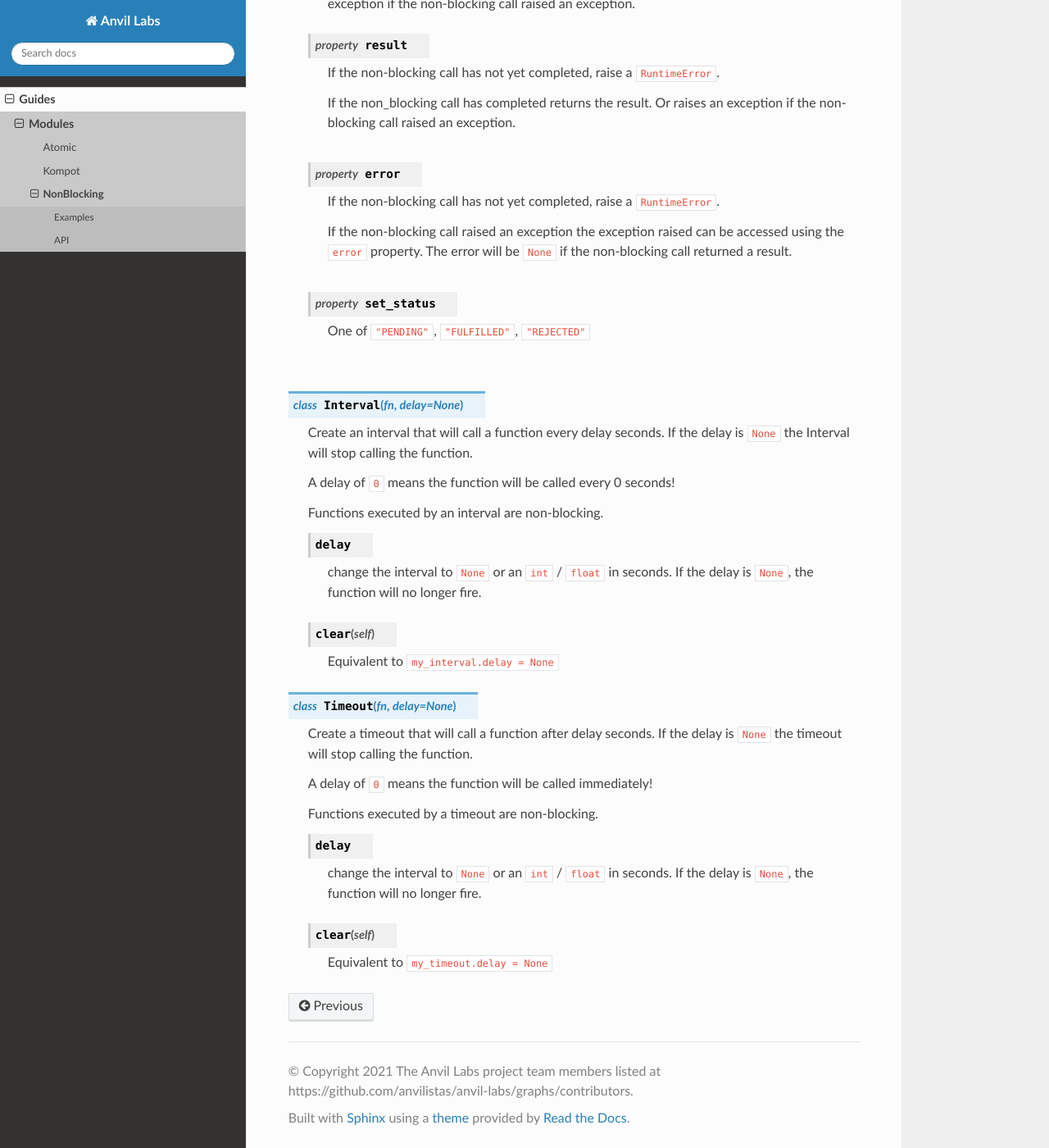
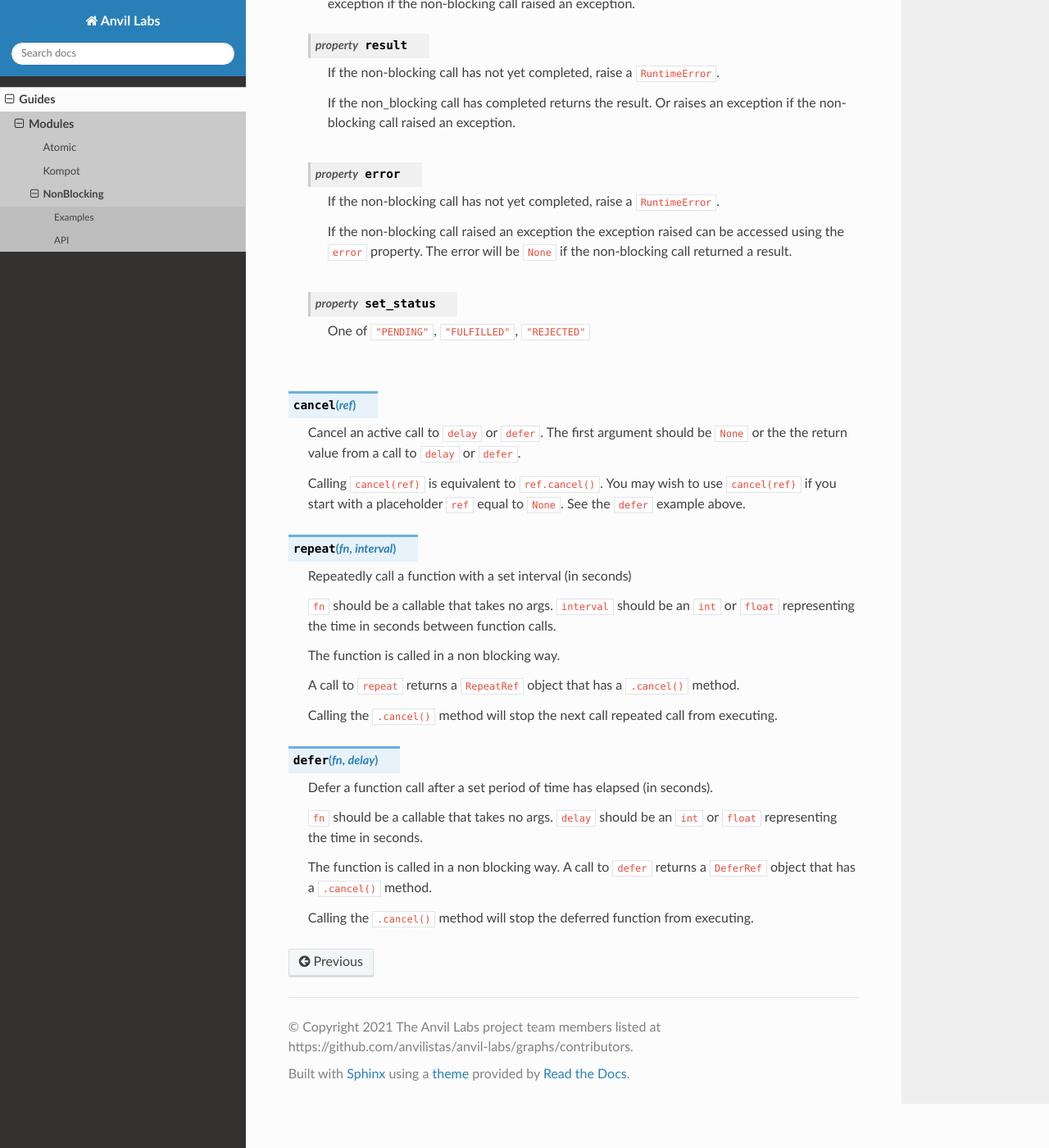
Before and after one commit to anvilistas/anvil-labs, a Sphinx documentation site: the page built from docs/guides/modules/non_blocking.rst, in a window 1280 px wide and 1400 px high, scrolled down 2693 px. Shown: the whole window at 82% size. Built offline with Sphinx 7.4.7 and the Read the Docs theme 2.0.0, drawn with Linux system fonts in a browser that asks for light colours.

Commit message:
non-blocking: timers - Adjust api docs. Timeout and Interval: - Remove API references and docstrings - Add a warning

```diff
--- a/docs/guides/modules/non_blocking.rst
+++ b/docs/guides/modules/non_blocking.rst
@@ -163,38 +163,38 @@ API
         One of ``"PENDING"``, ``"FULFILLED"``, ``"REJECTED"``
 
 
-.. class:: Interval(fn, delay=None)
+.. function:: cancel(ref)
 
-    Create an interval that will call a function every delay seconds.
-    If the delay is ``None`` the Interval will stop calling the function.
+    Cancel an active call to ``delay`` or ``defer``.
+    The first argument should be ``None`` or the the return value from a call to ``delay`` or ``defer``.
 
-    A delay of ``0`` means the function will be called every 0 seconds!
+    Calling ``cancel(ref)`` is equivalent to ``ref.cancel()``.
+    You may wish to use ``cancel(ref)`` if you start with a placeholder ``ref`` equal to ``None``.
+    See the ``defer`` example above.
 
-    Functions executed by an interval are non-blocking.
 
-    .. attribute:: delay
+.. function:: repeat(fn, interval)
 
-        change the interval to ``None`` or an ``int`` / ``float`` in seconds.
-        If the delay is ``None``, the function will no longer fire.
+    Repeatedly call a function with a set interval (in seconds)
 
-    .. method:: clear(self)
+    ``fn`` should be a callable that takes no args.
+    ``interval`` should be an ``int`` or ``float`` representing the time in seconds between function calls.
 
-        Equivalent to ``my_interval.delay = None``
+    The function is called in a non blocking way.
 
-.. class:: Timeout(fn, delay=None)
+    A call to ``repeat`` returns a ``RepeatRef`` object that has a ``.cancel()`` method.
 
-    Create a timeout that will call a function after delay seconds.
-    If the delay is ``None`` the timeout will stop calling the function.
+    Calling the ``.cancel()`` method will stop the next call repeated call from executing.
 
-    A delay of ``0`` means the function will be called immediately!
 
-    Functions executed by a timeout are non-blocking.
+.. function:: defer(fn, delay)
 
-    .. attribute:: delay
+    Defer a function call after a set period of time has elapsed (in seconds).
 
-        change the interval to ``None`` or an ``int`` / ``float`` in seconds.
-        If the delay is ``None``, the function will no longer fire.
+    ``fn`` should be a callable that takes no args.
+    ``delay`` should be an ``int`` or ``float`` representing the time in seconds.
 
-    .. method:: clear(self)
+    The function is called in a non blocking way.
+    A call to ``defer`` returns a ``DeferRef`` object that has a ``.cancel()`` method.
 
-        Equivalent to ``my_timeout.delay = None``
+    Calling the ``.cancel()`` method will stop the deferred function from executing.
```
Also changed, not shown: 1 other file.
